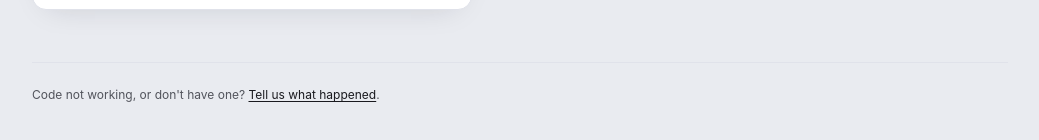
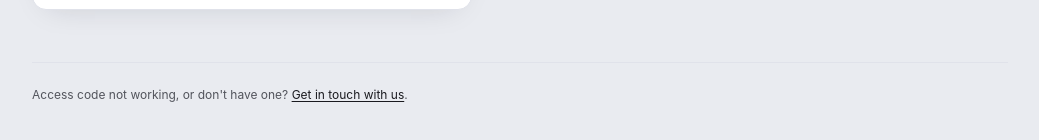
Before and after one commit to efficientpancake/stablenarrative-checker, a Next.js app: page / in a window 1280 px wide. Shown: the part 376-516 px from the top of the page, without its empty margins (120-1159 px from the left). Built offline with nearby package versions, Linux system fonts and the light colour scheme; no server answers.

Commit message:
Reword the gate's support prompt
"Code not working, or don't have one? Tell us what happened" ->
"Access code not working, or don't have one? Get in touch with us"

Co-Authored-By: Claude Opus 4.8 (1M context) <noreply@anthropic.com>

```diff
--- a/app/page.tsx
+++ b/app/page.tsx
@@ -271,9 +271,9 @@ export default function Home() {
         {/* The code failing IS the bug most worth hearing about, so support has
             to be reachable from the locked screen — not just from inside. */}
         <footer className="foot">
-          Code not working, or don&apos;t have one?{" "}
+          Access code not working, or don&apos;t have one?{" "}
           <Link className="foot-link" href="/support">
-            Tell us what happened
+            Get in touch with us
           </Link>
           .
         </footer>
```
